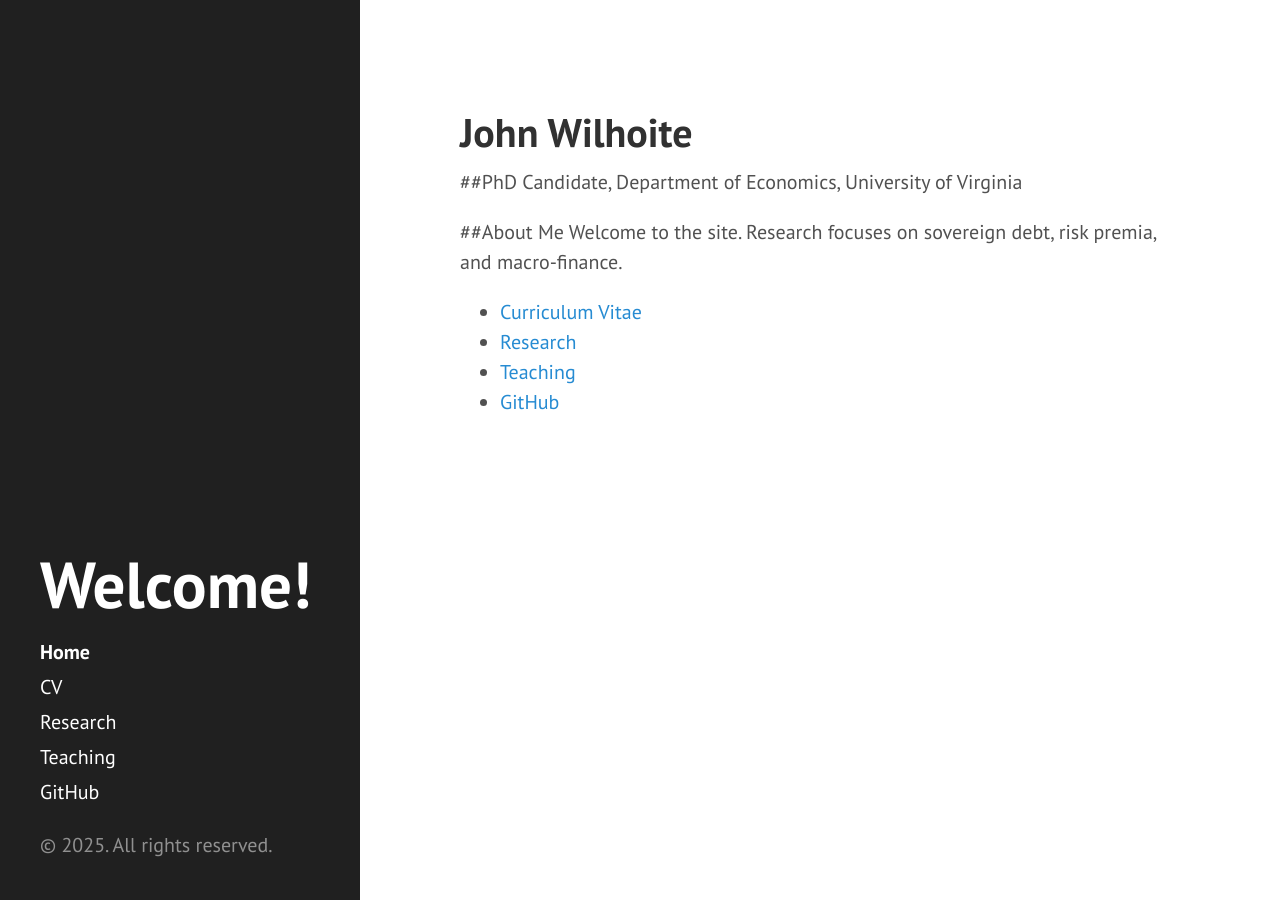
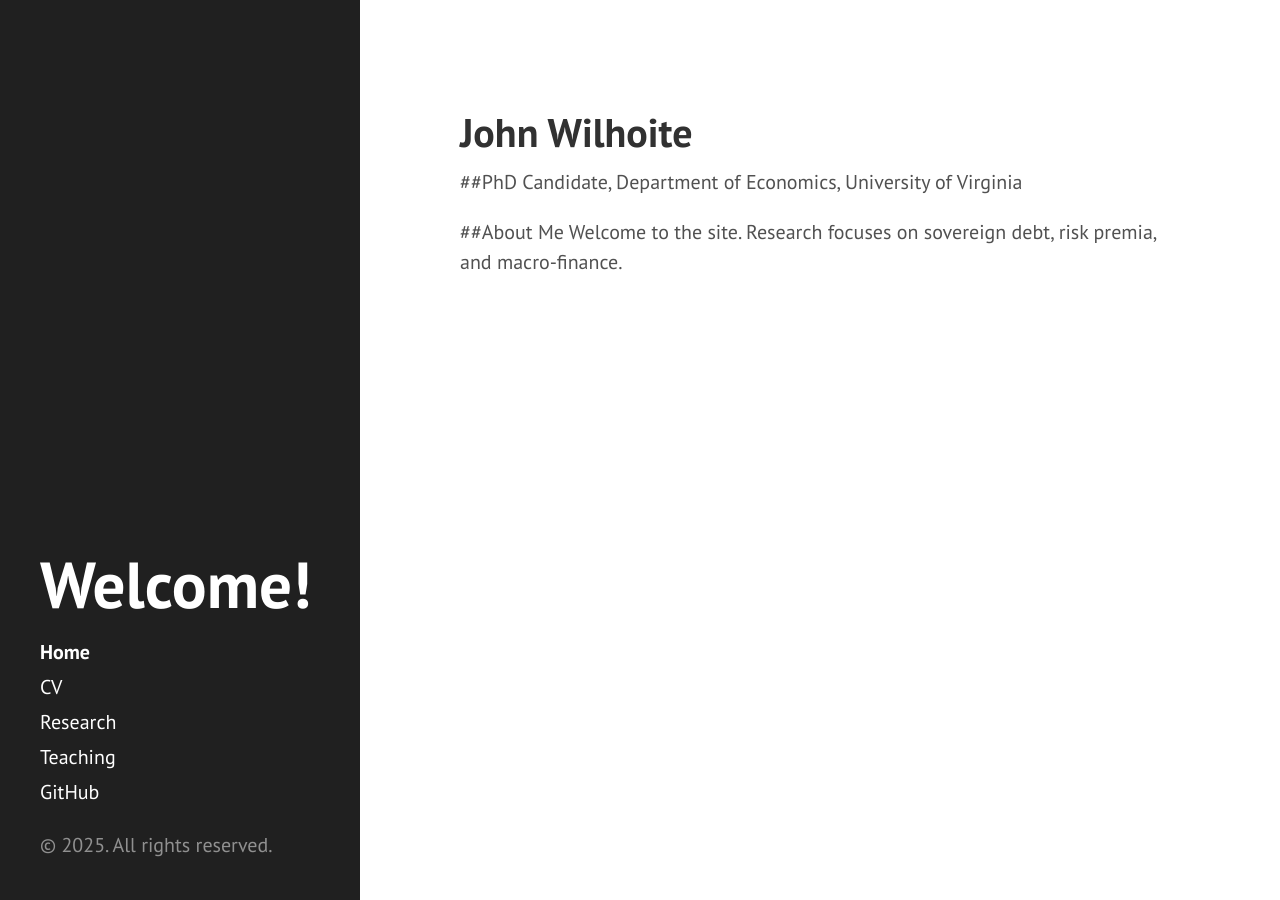
Before and after one commit to jwilhoite/jwilhoite.github.io, a Jekyll site: the page built from index.md, in a window 1280 px wide. Built offline with Jekyll 4.4.1, drawn with Linux system fonts in a browser that asks for light colours.

Commit message:
Update index.md

```diff
--- a/index.md
+++ b/index.md
@@ -8,8 +8,3 @@ title: "Home"
 
 ##About Me
 Welcome to the site. Research focuses on sovereign debt, risk premia, and macro-finance.
-
-- [Curriculum Vitae]({{ site.baseurl }}/cv)
-- [Research]({{ site.baseurl }}/research)
-- [Teaching]({{ site.baseurl }}/teaching)
-- [GitHub]({{ site.baseurl }}/github)
```
